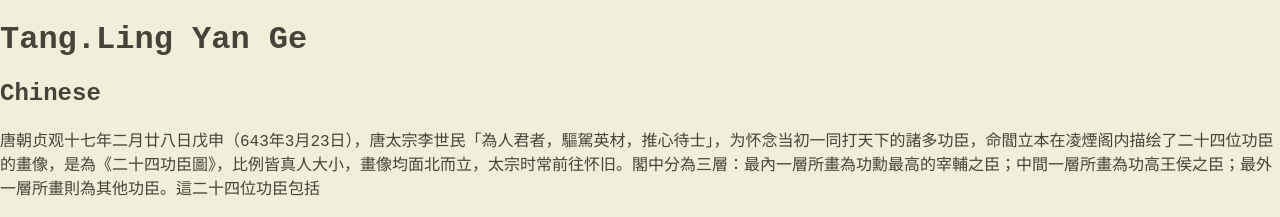
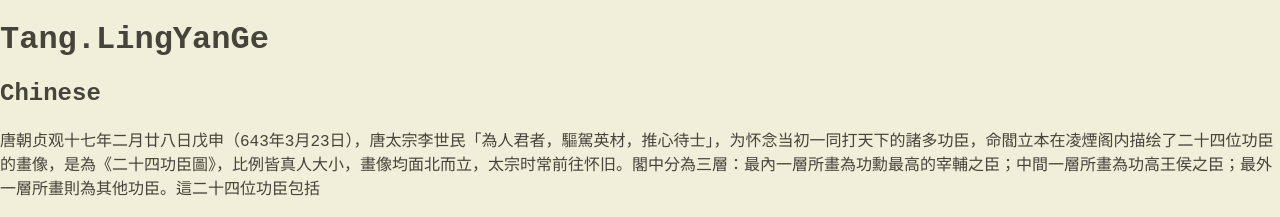
Before and after one commit to Triticum01/Triticum01.github.io, a Jekyll site: the page built from _posts/2022-12-17-Tang-Ling-Yang-Ge.md, in a window 1280 px wide. Shown: the top 217 px of the page. Built offline with Jekyll 4.4.1, drawn with Linux system fonts in a browser that asks for light colours; nearby versions of some CDN libraries.

Commit message:
Update 2022-12-17-Tang-Ling-Yang-Ge.md

```diff
--- a/_posts/2022-12-17-Tang-Ling-Yang-Ge.md
+++ b/_posts/2022-12-17-Tang-Ling-Yang-Ge.md
@@ -1,6 +1,6 @@
 ---
 layout: post
-title:  "Tang.Ling Yan Ge"
+title:  "Tang.LingYanGe"
 categories: jekyll update
 ---
 
```
